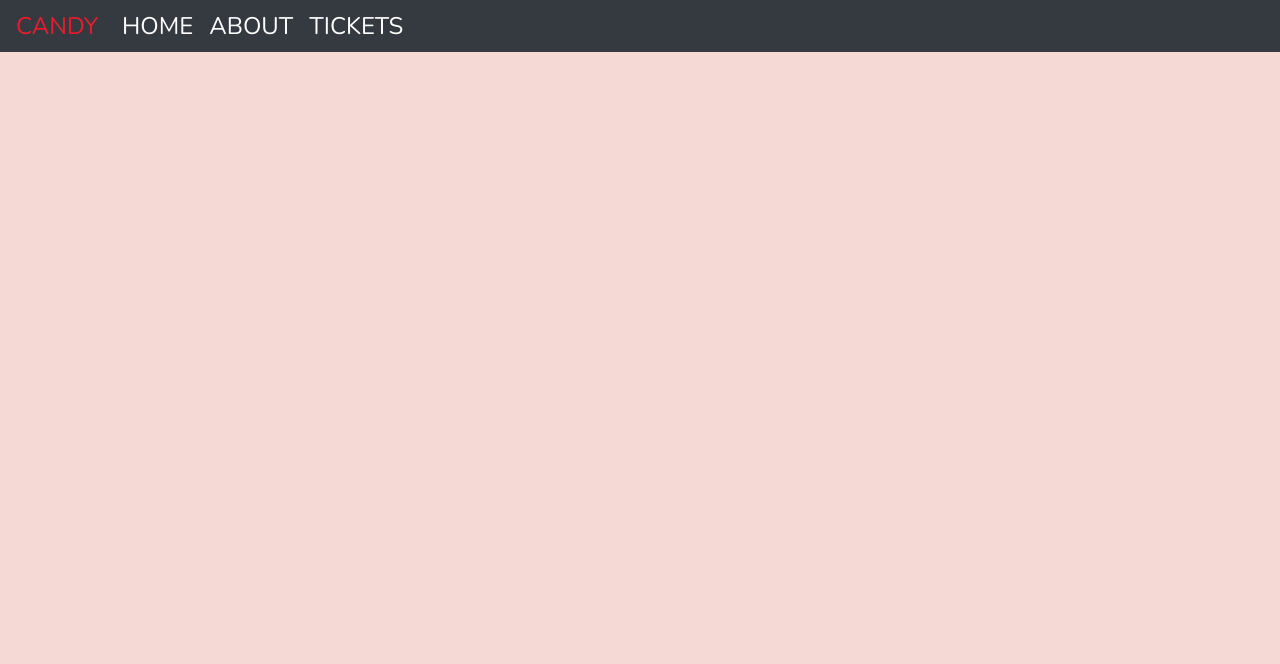
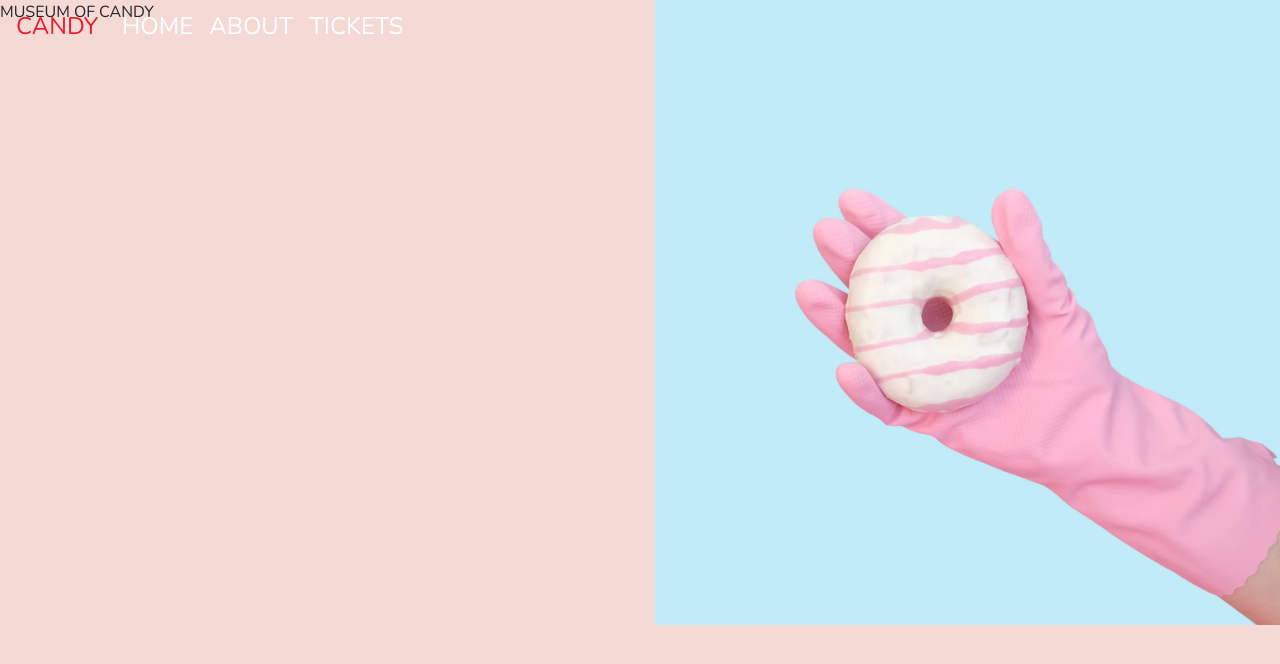
Before and after one commit to TwelveStacks/bootstrap-practice, a plain HTML site: page 13_Museum_Of_Candy/Starter/index.html in a window 1280 px wide. Drawn offline with nearby package versions, Linux system fonts and the light colour scheme.

```diff
--- a/13_Museum_Of_Candy/Starter/index.html
+++ b/13_Museum_Of_Candy/Starter/index.html
@@ -31,7 +31,7 @@
   <body>
     <nav
       id="mainNavbar"
-      class="navbar navbar-dark bg-dark navbar-expand-md py-0"
+      class="navbar navbar-dark navbar-expand-md py-0 fixed-top"
     >
         <a href="#" class="navbar-brand">CANDY</a>
         <button
@@ -56,6 +56,17 @@
           </li>
         </ul>
     </nav>
+
+    <section class="container-fluid px-0">
+      <div class="row">
+        <div class="col-6">
+          MUSEUM OF CANDY
+        </div>
+        <div class="col-6">
+          <img class="img-fluid" src="imgs/hand2.png" alt="donut hand">
+        </div>
+      </div>
+    </section>
     <!-- Optional JavaScript -->
     <!-- jQuery first, then Popper.js, then Bootstrap JS -->
     <script
```
